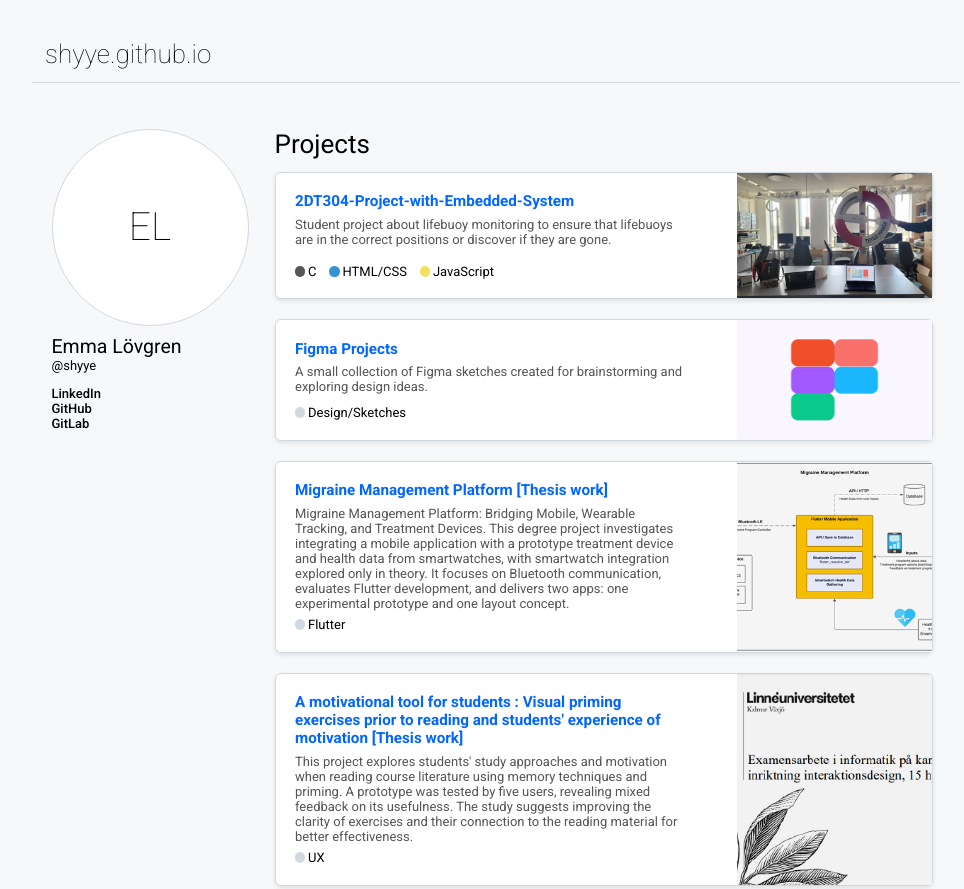
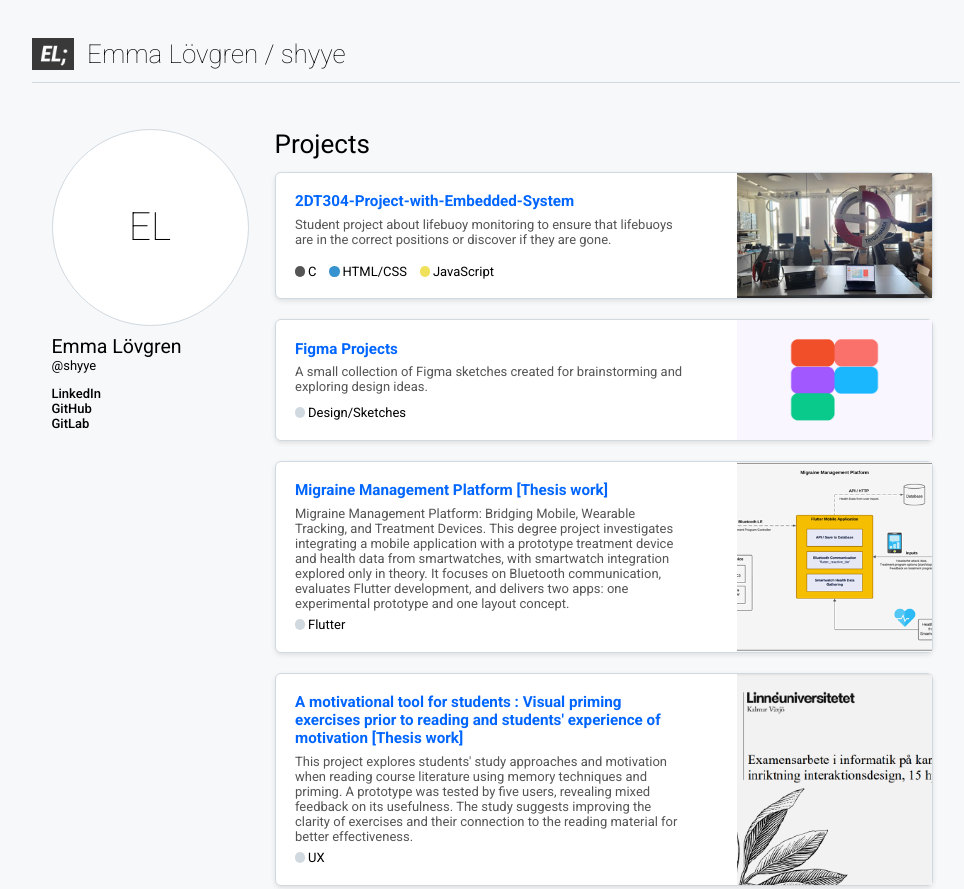
Before and after one commit to shyye/shyye.github.io, a plain HTML site: page index.html in a window 1280 px wide. Shown: the top 889 px of the page, without its empty margins (144-1108 px from the left). Drawn offline with Linux system fonts and the light colour scheme; a web font is replaced by a local one.

Commit message:
Add logo and favicon

```diff
--- a/index.html
+++ b/index.html
@@ -5,6 +5,7 @@
     <meta charset="UTF-8">
     <meta name="viewport" content="width=device-width, initial-scale=1.0">
     <title>Emma Lövgren (shyye)</title>
+    <link rel="icon" href="/assets/favicon/favicon.png" type="image/png">
     <link rel="preconnect" href="https://fonts.googleapis.com">
     <link rel="preconnect" href="https://fonts.gstatic.com" crossorigin>
     <link
@@ -17,7 +18,8 @@
 
     <div class="container">
         <header>
-            <h1 class="header-title roboto-thin">shyye.github.io</h1>
+            <img src="/assets/logo/logo-placeholder.png" alt="">
+            <h1 class="header-title roboto-thin">Emma Lövgren / shyye</h1>
         </header>
 
         <div class="main-contianer">
--- a/styles.css
+++ b/styles.css
@@ -333,3 +333,13 @@ header {
         max-width: 100%;
     }
 }
+
+
+header {
+    display: flex;
+    align-items: center;
+}
+
+header img {
+    height: 2.5em;
+}
```
Also changed, not shown: assets/favicon/favicon.png (added), assets/logo/logo-placeholder.png (added).
